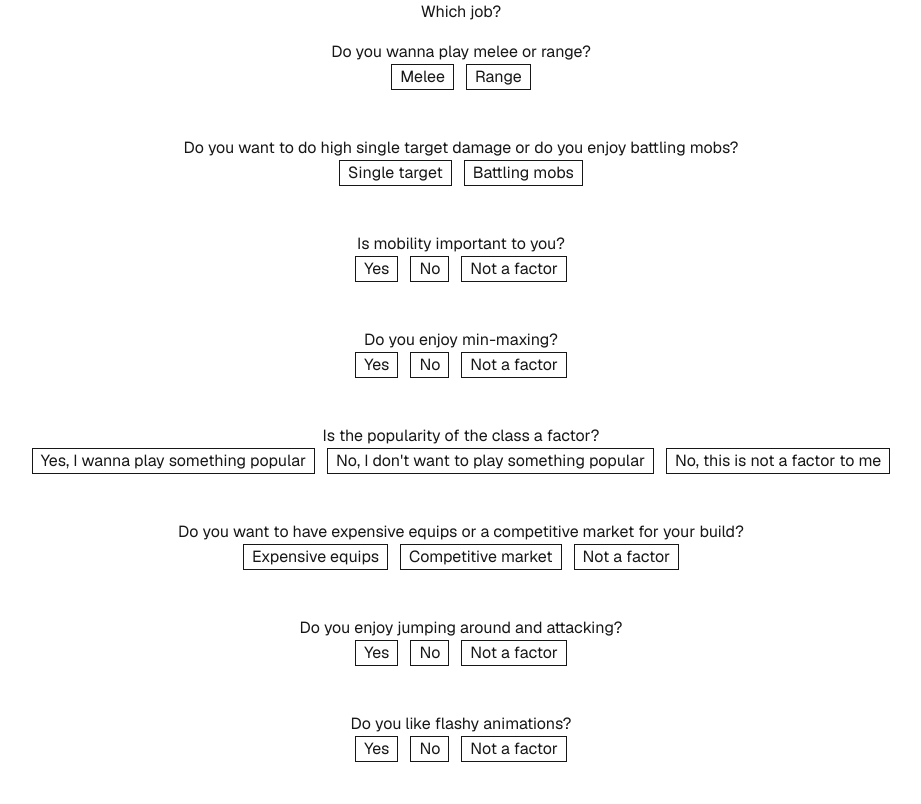
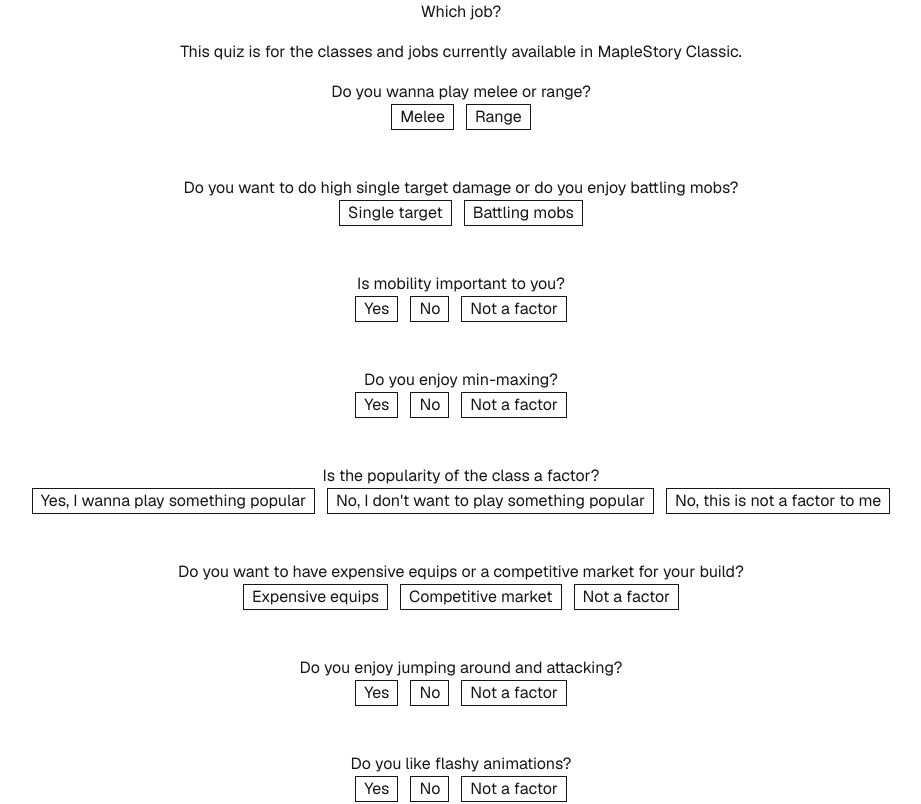
Before and after one commit to jarrensj/msquiz, a Next.js app: page /which-job in a window 1280 px wide. Shown: the top 804 px of the page, without its empty margins (179-1100 px from the left). Built offline with nearby package versions, Linux system fonts and the light colour scheme.

Commit message:
feat: say which game the which-job quiz covers (#24)

```diff
--- a/app/which-job/page.tsx
+++ b/app/which-job/page.tsx
@@ -4,6 +4,10 @@ export default function WhichJob() {
   return (
     <main className="flex flex-1 flex-col items-center justify-center gap-4 px-4">
       <h1>Which job?</h1>
+      <p className="text-center">
+        This quiz is for the classes and jobs currently available in MapleStory
+        Classic.
+      </p>
       <JobQuiz />
     </main>
   );
```
